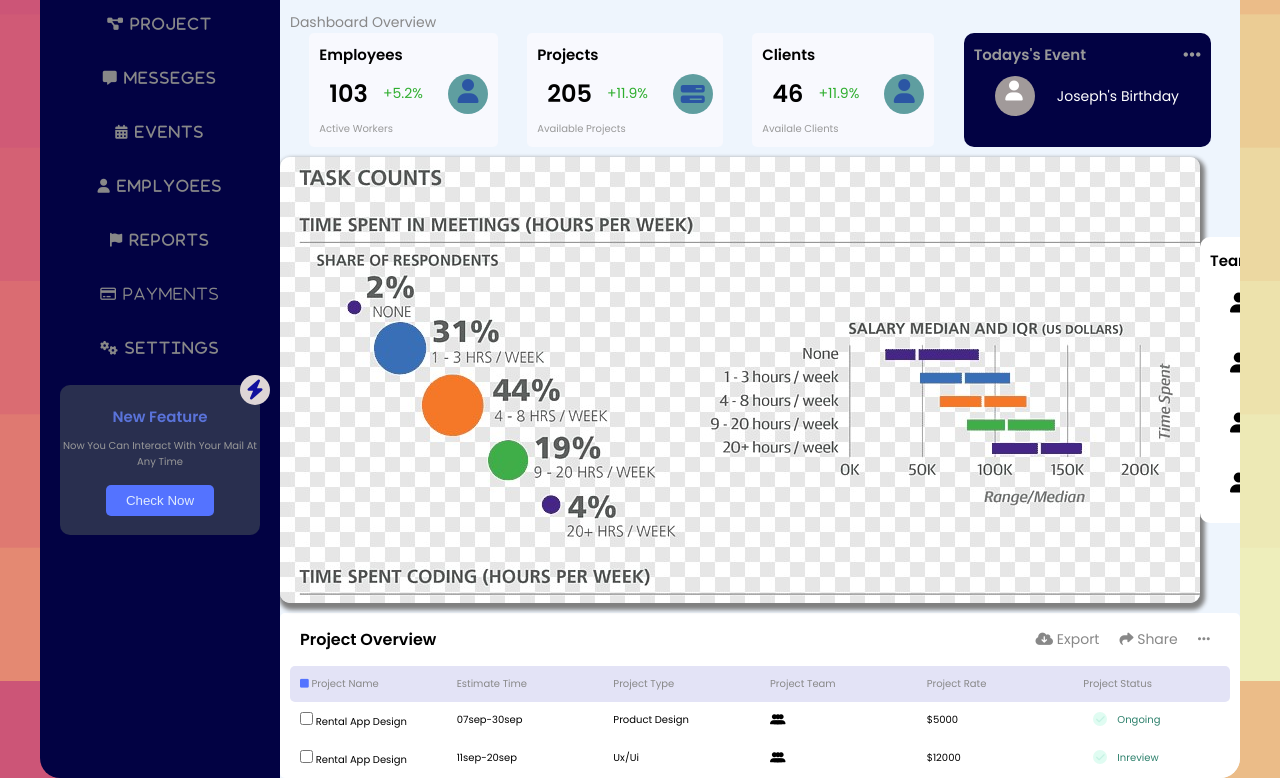
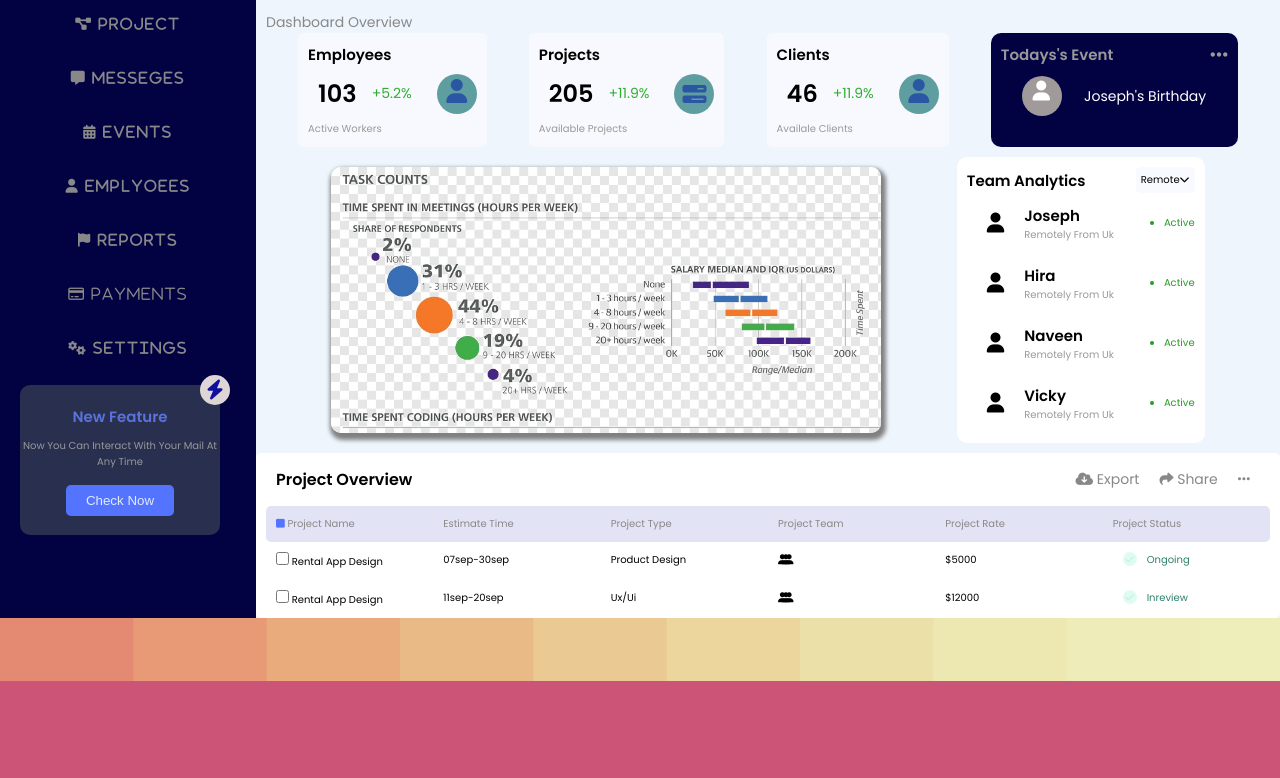
Before and after one commit to Ravikumar1133/custom-comp, a plain HTML site: page index.html in a window 1280 px wide. Shown: the part 119-897 px from the top of the page. After the commit the page ends 800 px from the top, so only its background shows below. Drawn offline with Linux system fonts and the light colour scheme.

Commit message:
new commit

```diff
--- a/style.css
+++ b/style.css
@@ -15,9 +15,7 @@ html{
     background-size:cover;
  }
 .container{
-    margin:auto;
-    min-width:900px;
-    max-width:1200px;
+
 }
 .col{
     display: flex;
@@ -28,8 +26,8 @@ html{
     position: relative;
     /* width:100%; */
     background:rgb(2, 2, 67);
-     border-top-left-radius:20px;
-    border-bottom-left-radius:20px;
+     /* border-top-left-radius:20px;
+    border-bottom-left-radius:20px;  */
     overflow: hidden;
 }
 .logo__img{
@@ -121,8 +119,8 @@ html{
     position: relative;
     /* width:100%; */
     background:#EEF5FD;
-    border-top-right-radius: 20px;
-    border-bottom-right-radius: 20px;
+    /* border-top-right-radius: 20px;
+    border-bottom-right-radius: 20px;  */
     overflow: hidden;
 }
 .nav__bar{
@@ -263,11 +261,11 @@ font-weight:600;
 
 }
 .img__contaier img{
-
     background-size: cover;
     border-radius:10px;
     box-shadow: 2px 4px 4px 3px grey;
     transition:0.5s;
+    max-width: 550px;
 }
 .img__contaier img:hover{
     transform: scale(1.02);
```
